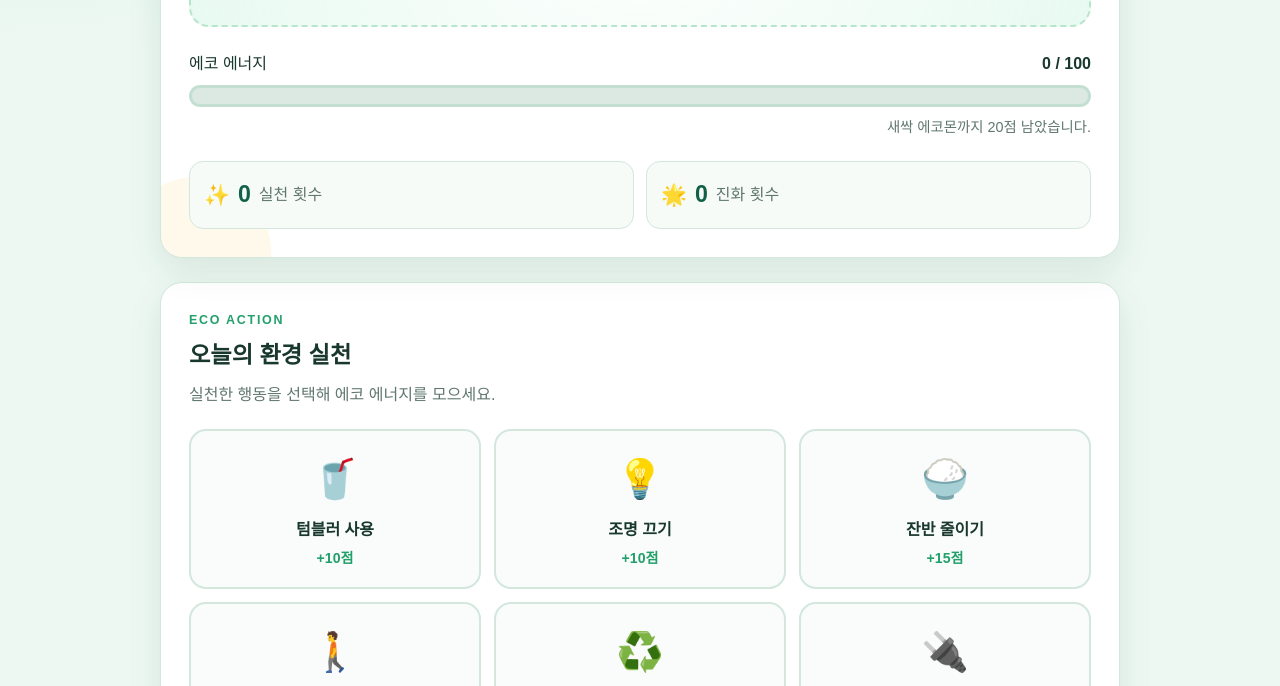
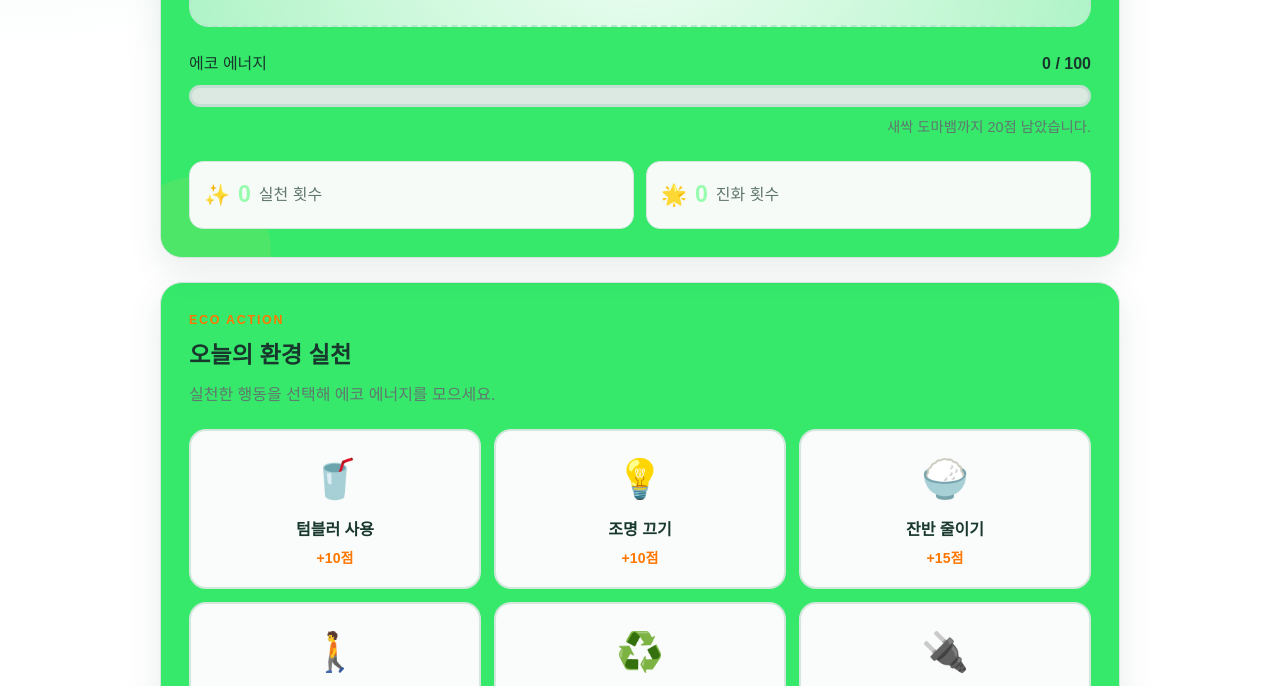
Before and after one commit to kweonilwoo/-, a website: page index.html in a window 1280 px wide. Shown: the part 632-1318 px from the top of the page. Drawn offline with Linux system fonts and the light colour scheme.

Commit message:
코드 수정

```diff
--- a/app.js
+++ b/app.js
@@ -22,31 +22,31 @@ const stages = [
   },
   {
     minScore: 20,
-    name: "새싹 에코몬",
-    emoji: "🌱",
+    name: "새싹 도마뱀",
+    emoji: "🦎",
     label: "2단계",
-    message: "작은 새싹이 세상 밖으로 나왔어요!"
+    message: "작은 도마뱀이 세상 밖으로 나왔어요!"
   },
   {
     minScore: 40,
-    name: "초록 에코몬",
-    emoji: "🌿",
+    name: "초록 뱀",
+    emoji: "🐍",
     label: "3단계",
-    message: "초록 잎이 풍성하게 자라고 있어요."
+    message: "초록 뱀이 풍성하게 자라고 있어요."
   },
   {
     minScore: 70,
-    name: "나무 에코몬",
-    emoji: "🌳",
+    name: "공룡",
+    emoji: "🦖",
     label: "4단계",
-    message: "건강한 나무 에코몬으로 성장했어요!"
+    message: "건강한 공룡으로 성장했어요!"
   },
   {
     minScore: 100,
-    name: "지구 수호 에코몬",
-    emoji: "🌍",
+    name: "지구 수호 용",
+    emoji: "🐉",
     label: "최종 단계",
-    message: "축하합니다! 지구 수호 에코몬이 탄생했어요!"
+    message: "축하합니다! 지구 수호 용이 탄생했어요!"
   }
 ];
 
@@ -222,10 +222,29 @@ function playEvolutionAnimation() {
  */
 actionButtons.forEach(function (button) {
   button.addEventListener("click", function () {
+    const action = button.dataset.action;
+    const points = Number(button.dataset.points);
+    const previousStageIndex = getCurrentStageIndex();
+
+    ecoScore += points;
+    actionCount += 1;
+    records.unshift({
+      action: action,
+      points: points
+    });
+
+    render();
+
     statusMessage.textContent =
-      "아직 환경 실천 기능이 완성되지 않았습니다. MISSION.md를 확인하세요.";
+      `${action}을(를) 실천해서 ${points}점을 얻었습니다.`;
 
-    // TODO: 이 부분에 환경 실천 기능을 작성하세요.
+    const currentStageIndex = getCurrentStageIndex();
+
+    if (currentStageIndex !== previousStageIndex) {
+      playEvolutionAnimation();
+    } else {
+      playBounceAnimation();
+    }
   });
 });
 
--- a/index.html
+++ b/index.html
@@ -13,7 +13,7 @@
       content="환경 실천으로 에코몬을 성장시키는 바이브 코딩 연습 게임"
     />
 
-    <title>에코몬 성장 게임</title>
+    <title>바이브 코딩으로 하는 에코몬 성장 게임</title>
 
     <link rel="stylesheet" href="styles.css" />
     <script src="app.js" defer></script>
@@ -26,7 +26,7 @@
           <p class="eyebrow">VIBE CODING PRACTICE</p>
           <h1>에코몬 성장 게임</h1>
           <p class="header-description">
-            지속가능한 행동을 선택하고 에코몬을 성장시켜 보세요!
+            지속가능한 행동을 선택하고 에코몬을 성장시켜 봐!
           </p>
         </div>
 
--- a/styles.css
+++ b/styles.css
@@ -1,13 +1,13 @@
 :root {
-  --primary-color: #22a06b;
-  --primary-dark: #116149;
-  --primary-light: #dff8eb;
+  --primary-color: #ff7700;
+  --primary-dark: #00ff3763;
+  --primary-light: #ffffff;
 
-  --accent-color: #ffca5c;
+  --accent-color: #de43c4;
   --accent-dark: #875c00;
 
-  --background-color: #edf8f2;
-  --card-color: #ffffff;
+  --background-color: #ffffff;
+  --card-color: #36e96b;
   --text-color: #19382d;
   --muted-text-color: #60776f;
   --border-color: #d3e7dd;
```
